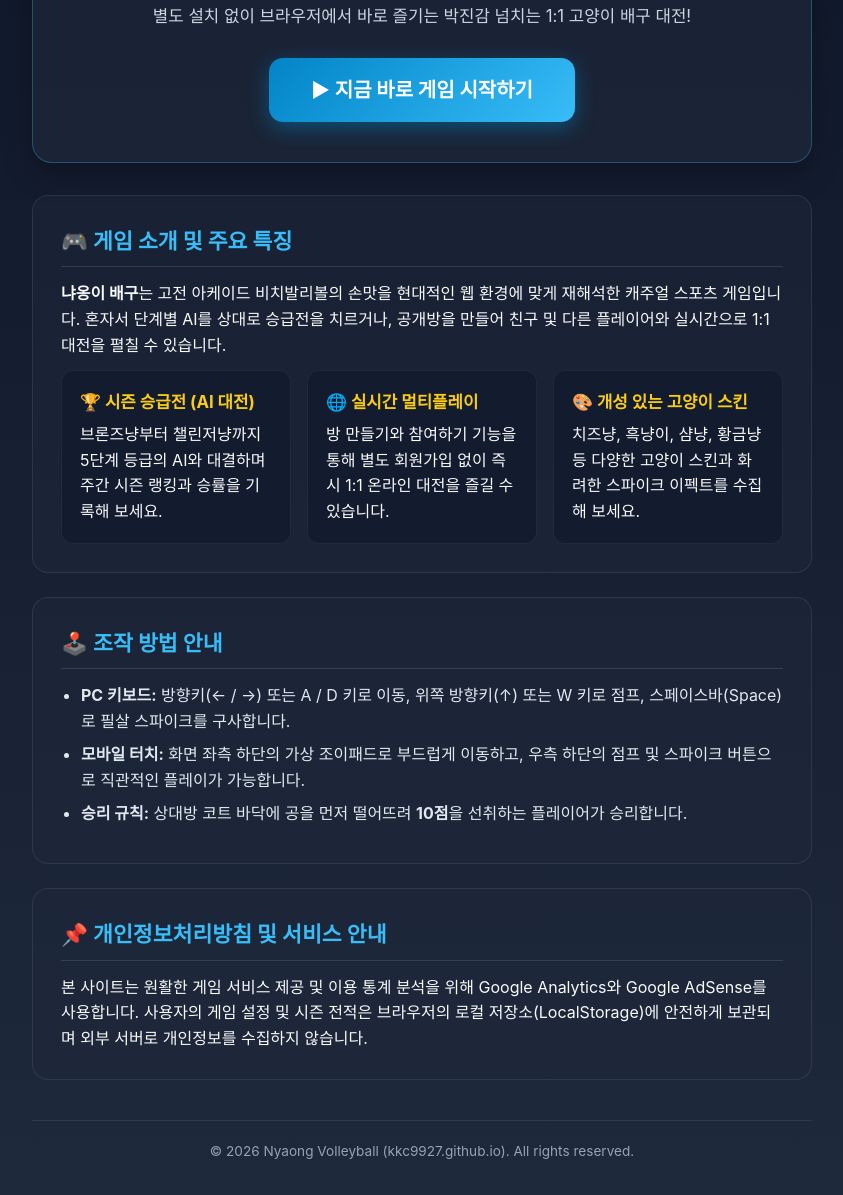
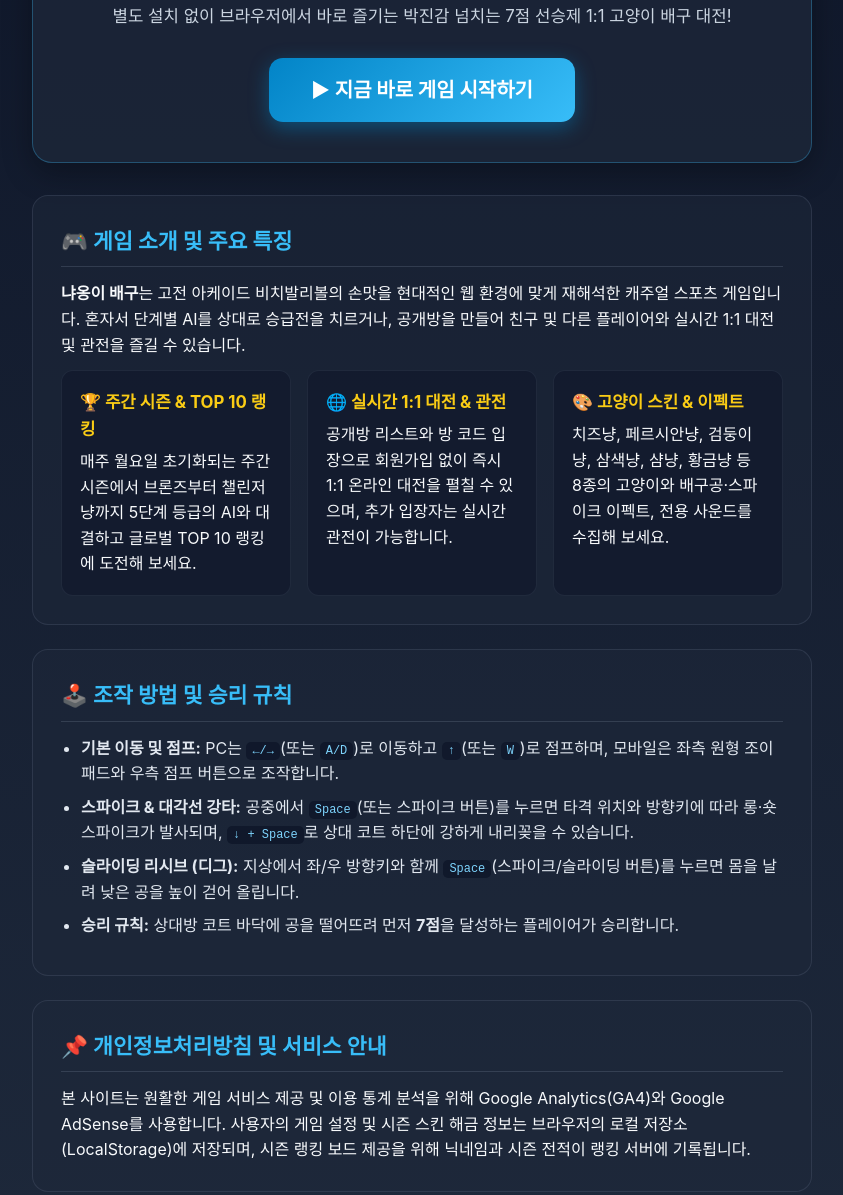
Before and after one commit to kkc9927/kkc9927.github.io, a plain HTML site: page index.html in a window 1280 px wide. Shown: the part 190-1385 px from the top of the page, without its empty margins (218-1061 px from the left). Drawn offline with Linux system fonts and the light colour scheme.

Commit message:
Update index.html

```diff
--- a/index.html
+++ b/index.html
@@ -4,7 +4,7 @@
   <meta charset="UTF-8" />
   <meta name="viewport" content="width=device-width, initial-scale=1.0" />
   <title>냐옹이 배구 (Nyaong Volleyball) - 무료 웹 스포츠 아케이드 게임</title>
-  <meta name="description" content="귀여운 고양이들과 함께 즐기는 실시간 1:1 온라인 및 AI 대전 웹 배구 게임! PC와 모바일에서 별도 설치 없이 바로 플레이하세요." />
+  <meta name="description" content="귀여운 고양이들과 함께 즐기는 실시간 1:1 온라인 및 AI 대전 웹 배구 게임! 7점 선승제, 슬라이딩 리시브, 스파이크 기술까지 PC와 모바일에서 바로 플레이하세요." />
 
   <!-- Google AdSense -->
   <script async src="https://pagead2.googlesyndication.com/pagead/js/adsbygoogle.js?client=ca-pub-9477801529533228"
@@ -114,6 +114,13 @@
       color: #e2e8f0;
     }
     li { margin-bottom: 8px; }
+    code {
+      background: rgba(15, 23, 42, 0.85);
+      padding: 2px 6px;
+      border-radius: 5px;
+      color: #7dd3fc;
+      font-size: 0.92em;
+    }
     footer {
       text-align: center;
       color: #94a3b8;
@@ -127,9 +134,9 @@
 <body>
   <div class="container">
     <header>
-      <div class="badge">🐾 PC · 모바일 무료 웹 아케이드 게임</div>
+      <div class="badge">🐾 PC · 모바일 무료 웹 아케이드 게임 (한국어 · English 지원)</div>
       <h1>🏐 냐옹이 배구 (Nyaong Volleyball)</h1>
-      <p class="subtitle">별도 설치 없이 브라우저에서 바로 즐기는 박진감 넘치는 1:1 고양이 배구 대전!</p>
+      <p class="subtitle">별도 설치 없이 브라우저에서 바로 즐기는 박진감 넘치는 7점 선승제 1:1 고양이 배구 대전!</p>
       <a href="https://kkc9927.github.io/cat-volleyball/" class="play-btn">▶ 지금 바로 게임 시작하기</a>
     </header>
 
@@ -137,38 +144,39 @@
       <h2>🎮 게임 소개 및 주요 특징</h2>
       <p>
         <strong>냐옹이 배구</strong>는 고전 아케이드 비치발리볼의 손맛을 현대적인 웹 환경에 맞게 재해석한 캐주얼 스포츠 게임입니다.
-        혼자서 단계별 AI를 상대로 승급전을 치르거나, 공개방을 만들어 친구 및 다른 플레이어와 실시간으로 1:1 대전을 펼칠 수 있습니다.
+        혼자서 단계별 AI를 상대로 승급전을 치르거나, 공개방을 만들어 친구 및 다른 플레이어와 실시간 1:1 대전 및 관전을 즐길 수 있습니다.
       </p>
       <div class="grid">
         <div class="card">
-          <h3>🏆 시즌 승급전 (AI 대전)</h3>
-          <p>브론즈냥부터 챌린저냥까지 5단계 등급의 AI와 대결하며 주간 시즌 랭킹과 승률을 기록해 보세요.</p>
+          <h3>🏆 주간 시즌 & TOP 10 랭킹</h3>
+          <p>매주 월요일 초기화되는 주간 시즌에서 브론즈부터 챌린저냥까지 5단계 등급의 AI와 대결하고 글로벌 TOP 10 랭킹에 도전해 보세요.</p>
         </div>
         <div class="card">
-          <h3>🌐 실시간 멀티플레이</h3>
-          <p>방 만들기와 참여하기 기능을 통해 별도 회원가입 없이 즉시 1:1 온라인 대전을 즐길 수 있습니다.</p>
+          <h3>🌐 실시간 1:1 대전 & 관전</h3>
+          <p>공개방 리스트와 방 코드 입장으로 회원가입 없이 즉시 1:1 온라인 대전을 펼칠 수 있으며, 추가 입장자는 실시간 관전이 가능합니다.</p>
         </div>
         <div class="card">
-          <h3>🎨 개성 있는 고양이 스킨</h3>
-          <p>치즈냥, 흑냥이, 샴냥, 황금냥 등 다양한 고양이 스킨과 화려한 스파이크 이펙트를 수집해 보세요.</p>
+          <h3>🎨 고양이 스킨 & 이펙트</h3>
+          <p>치즈냥, 페르시안냥, 검둥이냥, 삼색냥, 샴냥, 황금냥 등 8종의 고양이와 배구공·스파이크 이펙트, 전용 사운드를 수집해 보세요.</p>
         </div>
       </div>
     </section>
 
     <section>
-      <h2>🕹️ 조작 방법 안내</h2>
+      <h2>🕹️ 조작 방법 및 승리 규칙</h2>
       <ul>
-        <li><strong>PC 키보드:</strong> 방향키(← / →) 또는 A / D 키로 이동, 위쪽 방향키(↑) 또는 W 키로 점프, 스페이스바(Space)로 필살 스파이크를 구사합니다.</li>
-        <li><strong>모바일 터치:</strong> 화면 좌측 하단의 가상 조이패드로 부드럽게 이동하고, 우측 하단의 점프 및 스파이크 버튼으로 직관적인 플레이가 가능합니다.</li>
-        <li><strong>승리 규칙:</strong> 상대방 코트 바닥에 공을 먼저 떨어뜨려 <strong>10점</strong>을 선취하는 플레이어가 승리합니다.</li>
+        <li><strong>기본 이동 및 점프:</strong> PC는 <code>←/→</code>(또는 <code>A/D</code>)로 이동하고 <code>↑</code>(또는 <code>W</code>)로 점프하며, 모바일은 좌측 원형 조이패드와 우측 점프 버튼으로 조작합니다.</li>
+        <li><strong>스파이크 & 대각선 강타:</strong> 공중에서 <code>Space</code>(또는 스파이크 버튼)를 누르면 타격 위치와 방향키에 따라 롱·숏 스파이크가 발사되며, <code>↓ + Space</code>로 상대 코트 하단에 강하게 내리꽂을 수 있습니다.</li>
+        <li><strong>슬라이딩 리시브 (디그):</strong> 지상에서 좌/우 방향키와 함께 <code>Space</code>(스파이크/슬라이딩 버튼)를 누르면 몸을 날려 낮은 공을 높이 걷어 올립니다.</li>
+        <li><strong>승리 규칙:</strong> 상대방 코트 바닥에 공을 떨어뜨려 먼저 <strong>7점</strong>을 달성하는 플레이어가 승리합니다.</li>
       </ul>
     </section>
 
     <section>
       <h2>📌 개인정보처리방침 및 서비스 안내</h2>
       <p>
-        본 사이트는 원활한 게임 서비스 제공 및 이용 통계 분석을 위해 Google Analytics와 Google AdSense를 사용합니다.
-        사용자의 게임 설정 및 시즌 전적은 브라우저의 로컬 저장소(LocalStorage)에 안전하게 보관되며 외부 서버로 개인정보를 수집하지 않습니다.
+        본 사이트는 원활한 게임 서비스 제공 및 이용 통계 분석을 위해 Google Analytics(GA4)와 Google AdSense를 사용합니다.
+        사용자의 게임 설정 및 시즌 스킨 해금 정보는 브라우저의 로컬 저장소(LocalStorage)에 저장되며, 시즌 랭킹 보드 제공을 위해 닉네임과 시즌 전적이 랭킹 서버에 기록됩니다.
       </p>
     </section>
 
```
